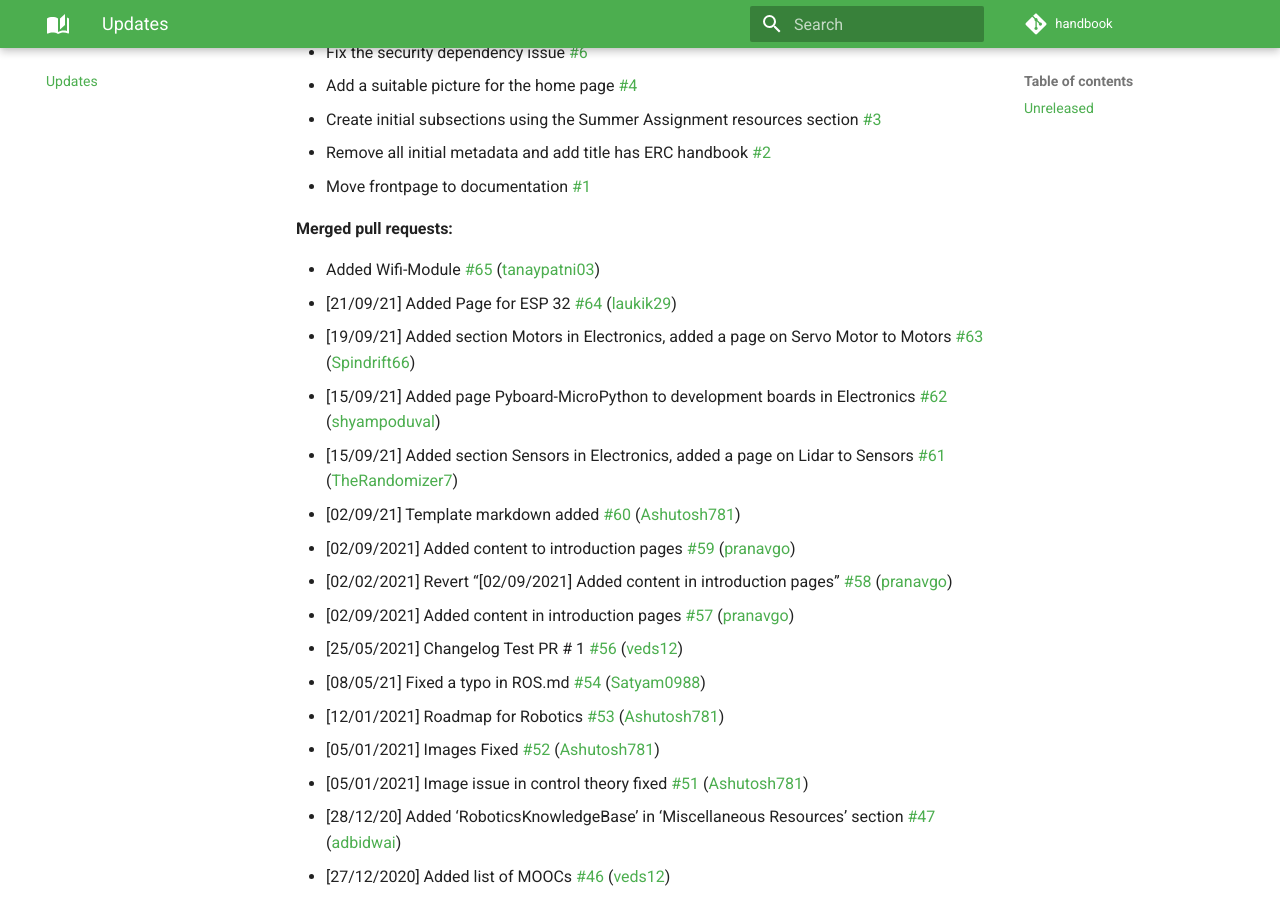
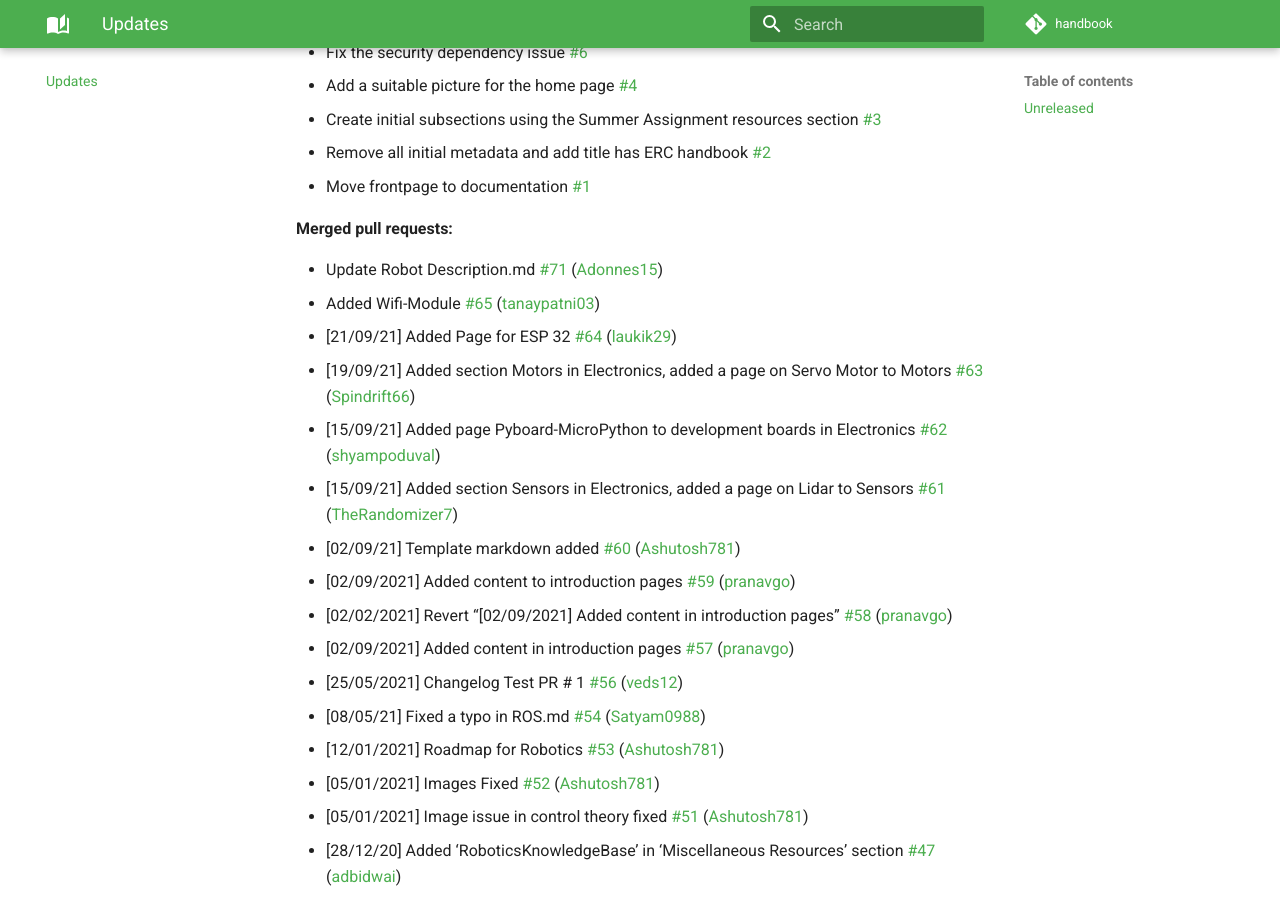
Before and after one commit to ERC-BPGC/handbook, an MkDocs documentation site: the page built from docs/CHANGELOG.md, in a window 1280 px wide and 900 px high, scrolled down 858 px. Built offline with MkDocs 1.6.1 and Material for MkDocs 9.7.7, drawn with Linux system fonts in a browser that asks for light colours; comment, search, counter and statistics services are not loaded.

Commit message:
Updated CHANGELOG.md

```diff
--- a/docs/CHANGELOG.md
+++ b/docs/CHANGELOG.md
@@ -33,6 +33,7 @@
 
 **Merged pull requests:**
 
+- Update Robot Description.md [\#71](https://github.com/ERC-BPGC/handbook/pull/71) ([Adonnes15](https://github.com/Adonnes15))
 - Added Wifi-Module [\#65](https://github.com/ERC-BPGC/handbook/pull/65) ([tanaypatni03](https://github.com/tanaypatni03))
 - \[21/09/21\] Added Page for ESP 32  [\#64](https://github.com/ERC-BPGC/handbook/pull/64) ([laukik29](https://github.com/laukik29))
 - \[19/09/21\] Added section Motors in Electronics, added a page on Servo Motor to Motors  [\#63](https://github.com/ERC-BPGC/handbook/pull/63) ([Spindrift66](https://github.com/Spindrift66))
```
